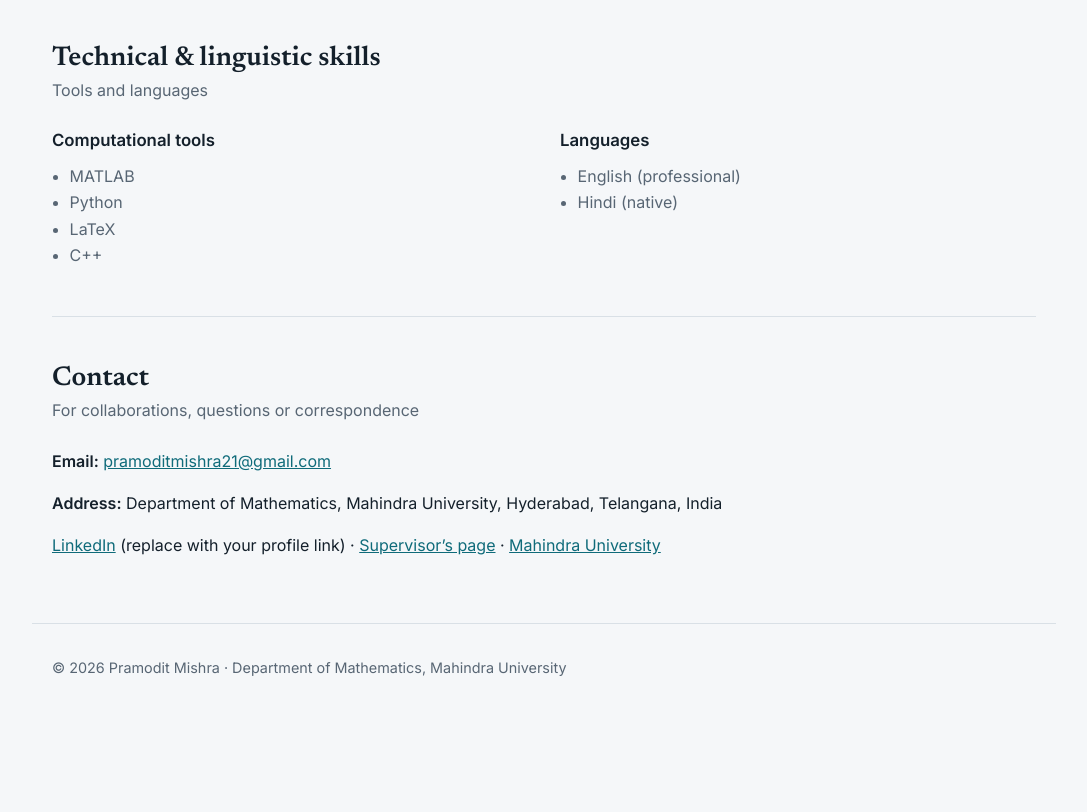
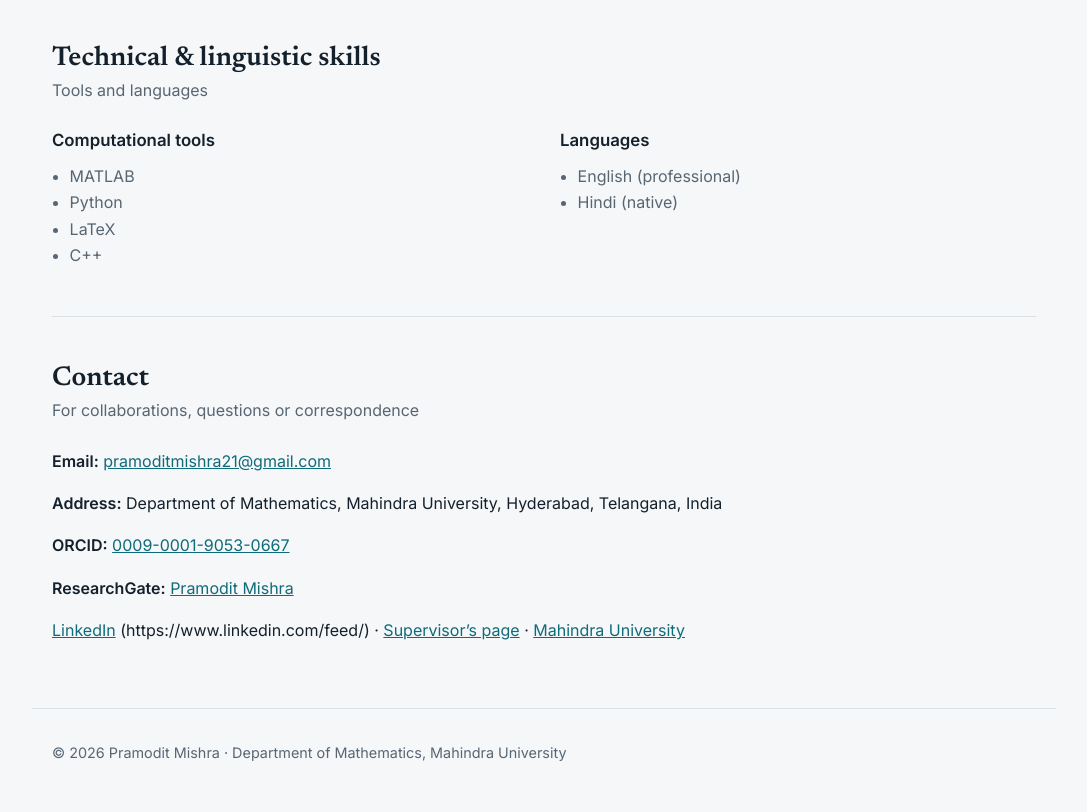
Before and after one commit to pramoditmishra/pramoditmishra.github.io, a plain HTML site: page index.html in a window 1280 px wide. Shown: the part 2964-3776 px from the top of the page, without its empty margins (96-1183 px from the left). Before the commit the page ends 3692 px from the top, so only its background shows below. Drawn offline with Linux system fonts and the light colour scheme.

Commit message:
Update index.html

```diff
--- a/index.html
+++ b/index.html
@@ -208,7 +208,9 @@ footer{max-width:64rem;margin:auto;padding:2rem 1.25rem 3rem;border-top:1px soli
 <p class="sub">For collaborations, questions or correspondence</p>
 <p><strong>Email:</strong> <a href="mailto:pramoditmishra21@gmail.com">pramoditmishra21@gmail.com</a></p>
 <p><strong>Address:</strong> Department of Mathematics, Mahindra University, Hyderabad, Telangana, India</p>
-<p><a href="https://www.linkedin.com/">LinkedIn</a> (replace with your profile link) · <a href="https://biswarupbiswas.github.io/">Supervisor’s page</a> · <a href="https://www.mahindrauniversity.edu.in/">Mahindra University</a></p>
+  <p><strong>ORCID:</strong> <a href="https://orcid.org/0009-0001-9053-0667">0009-0001-9053-0667</a></p>
+<p><strong>ResearchGate:</strong> <a href="https://www.researchgate.net/profile/Pramodit-Mishra">Pramodit Mishra</a></p>
+<p><a href="https://www.linkedin.com/">LinkedIn</a> (https://www.linkedin.com/feed/) · <a href="https://biswarupbiswas.github.io/">Supervisor’s page</a> · <a href="https://www.mahindrauniversity.edu.in/">Mahindra University</a></p>
 </section>
 </main>
 
```
